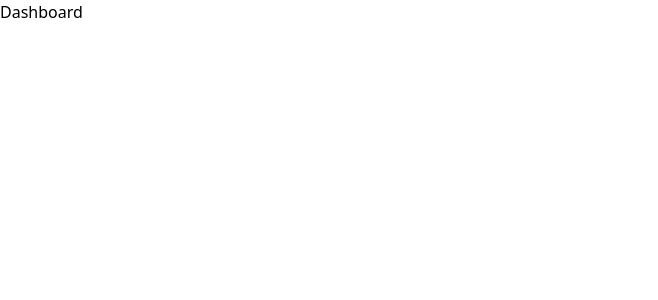
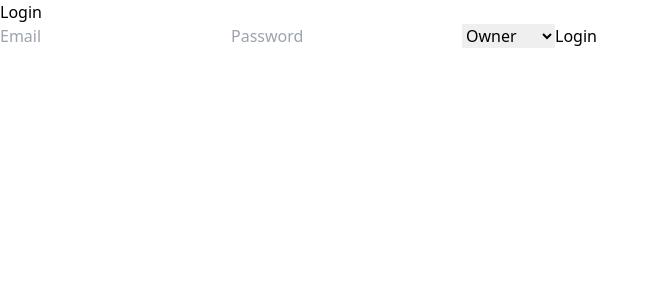
Before and after one commit to grawphics/nudge-marketing-dashboard, a React (Vite) app: page / in a window 1280 px wide. Shown: the top 300 px of the page, without its empty margins (0-658 px from the left). Built offline with nearby package versions, Linux system fonts and the light colour scheme.

Commit message:
Added the client login API

```diff
--- a/src/App.jsx
+++ b/src/App.jsx
@@ -1,14 +1,11 @@
-import { useState } from 'react'
-import reactLogo from './assets/react.svg'
-import viteLogo from '/vite.svg'
-
+import Login from "./Login";
 
 function App() {
 
 
   return (
     <>
-      <h1>Dashboard</h1>
+      <Login/>
     </>
   )
 }
--- /dev/null
+++ b/src/Login.jsx
@@ -0,0 +1,60 @@
+export default function Login() {
+
+    const handleSubmit = async (e) => {
+
+    e.preventDefault();
+
+    const email = e.target.elements.email.value;
+    const password = e.target.elements.password.value;
+    const role = e.target.elements.role.value;
+    console.log(`Email : ${email} Password:${password} Role: ${role}`);
+
+    const url = 'https://api.nudgenow.com/clients/login';
+    const options = {
+        method : "POST",
+        headers: {
+            'Content-Type': 'application/json'
+        },
+        body: JSON.stringify({
+            "email" : email ,
+            "password": password,
+            "role" : role })
+    };
+
+    try{
+        const response = await fetch(url , options);
+        if(!response.ok) {
+            console.log("Error" , response.message)
+        }
+        const data = await response.json()
+        console.log(data)
+    } catch(err){
+        console.log(err)
+    }
+
+
+
+
+  };
+
+  return (
+    <>
+      <div className="w-full h-[100vh] flex justify-center items-center">
+        <form
+          onSubmit={handleSubmit}
+          className="mx-auto bg-gray-300 flex flex-col gap-2 text-gray-800 px-6  py-12 my-auto items-center justify-center"
+        >
+          <p>Login</p>
+          <input type="email" placeholder="Email" name="email" />
+          <input type="password" placeholder="Password" name="password" />
+          <select name="role">
+            <option value="owner">Owner</option>
+            <option value="co-owner">Co-owner</option>
+          </select>
+          <button type="submit" className="w-24 rounded-sm bg-blue-600 text-white px-auto">Login</button>
+        </form>
+      </div>
+
+    </>
+  );
+}
```
